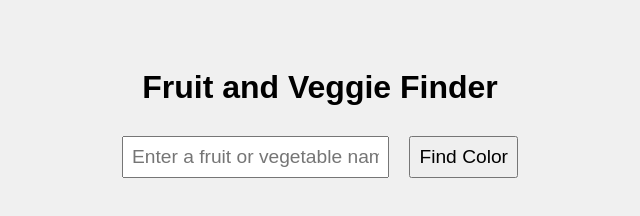
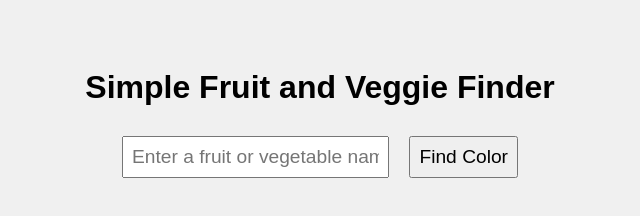
Before and after one commit to matwu0917/fruit-n-veggie-finder, a plain HTML site: page index.html in a window 1280 px wide. Shown: the whole page, without its empty margins (320-960 px from the left). Drawn offline with Linux system fonts and the light colour scheme.

Commit message:
Update index.html

```diff
--- a/index.html
+++ b/index.html
@@ -6,7 +6,7 @@
   <link rel="stylesheet" href="style.css">
 </head>
 <body>
-  <h1>Fruit and Veggie Finder</h1>
+  <h1>Simple Fruit and Veggie Finder</h1>
   <input type="text" id="fruitInput" placeholder="Enter a fruit or vegetable name">
   <button onclick="findColor()">Find Color</button>
   <div id="result"></div>
```
